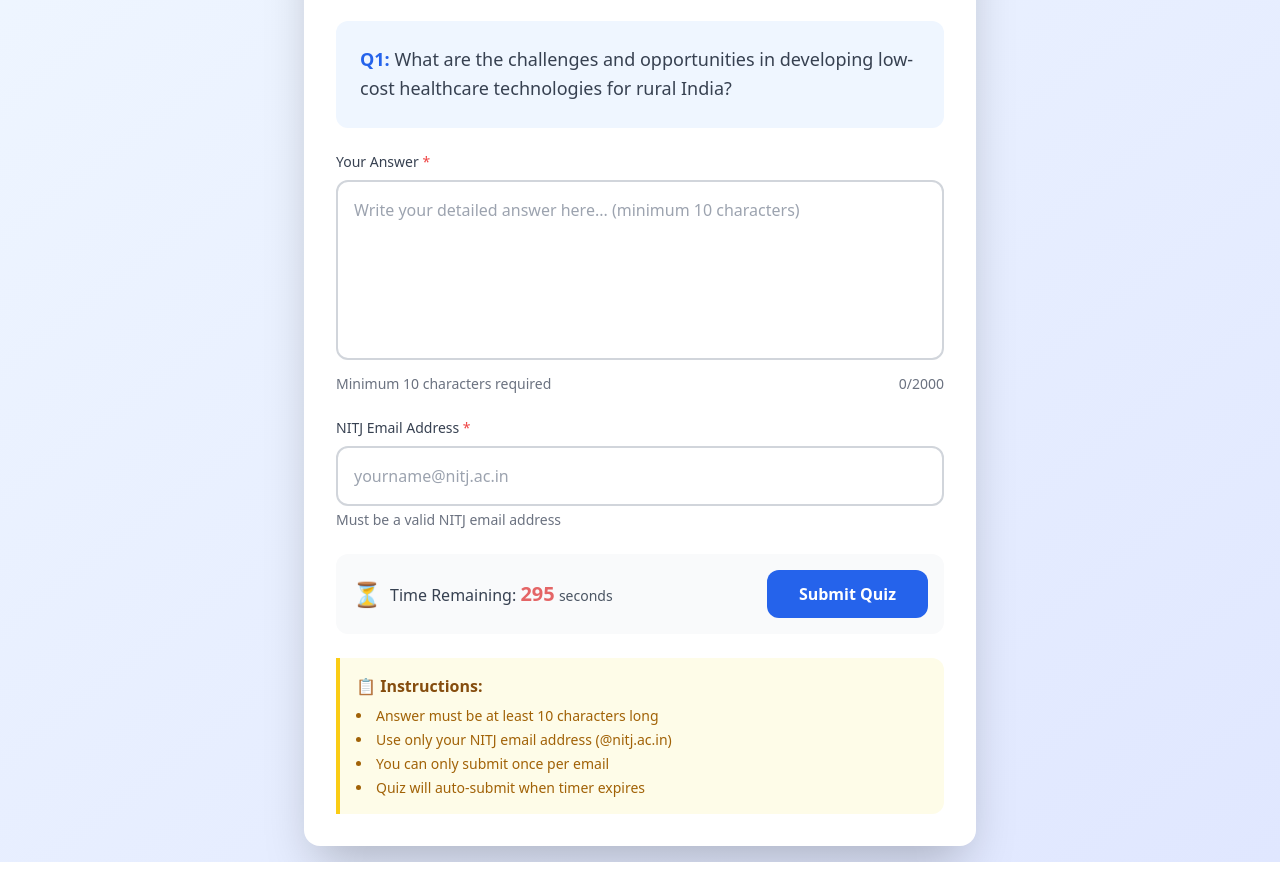
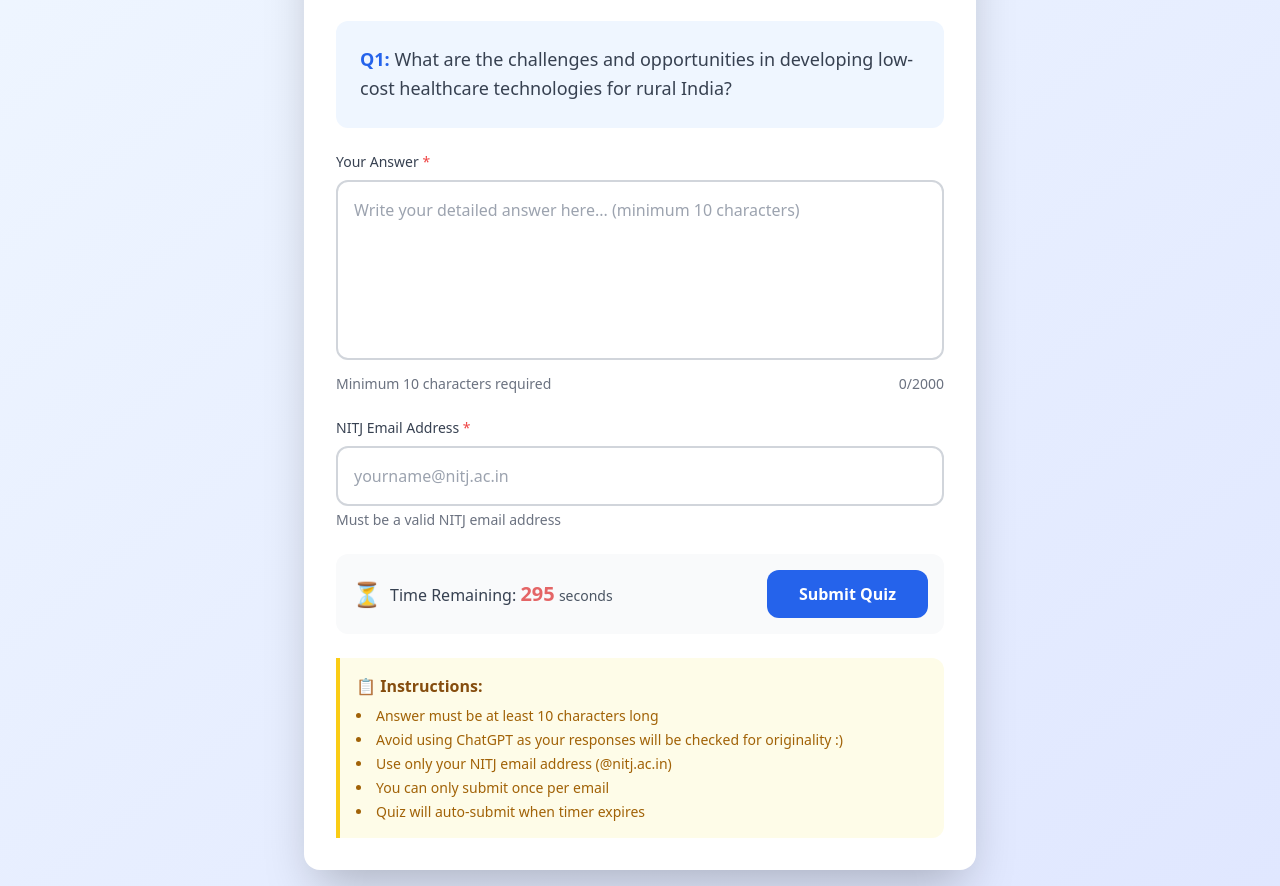
Before and after one commit to dipesh37/quiz1, a website: page public/index.html in a window 1280 px wide. Shown: the part 119-1005 px from the top of the page. Before the commit the page ends 981 px from the top, so only its background shows below. Drawn offline with nearby package versions, Linux system fonts and the light colour scheme.

Commit message:
Update3  index.html

```diff
--- a/public/index.html
+++ b/public/index.html
@@ -102,6 +102,7 @@
             <h3 class="font-semibold text-yellow-800 mb-2">📋 Instructions:</h3>
             <ul class="text-sm text-yellow-700 space-y-1 list-disc list-inside">
                 <li>Answer must be at least 10 characters long</li>
+                <li>Avoid using ChatGPT as your responses will be checked for originality :)</li>
                 <li>Use only your NITJ email address (@nitj.ac.in)</li>
                 <li>You can only submit once per email</li>
                 <li>Quiz will auto-submit when timer expires</li>
```
